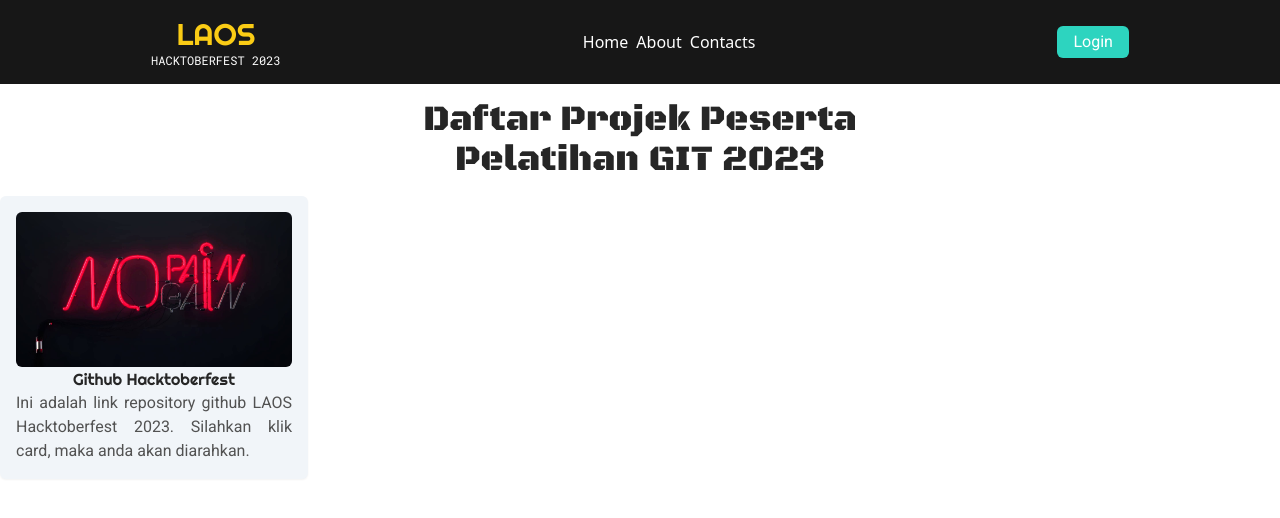
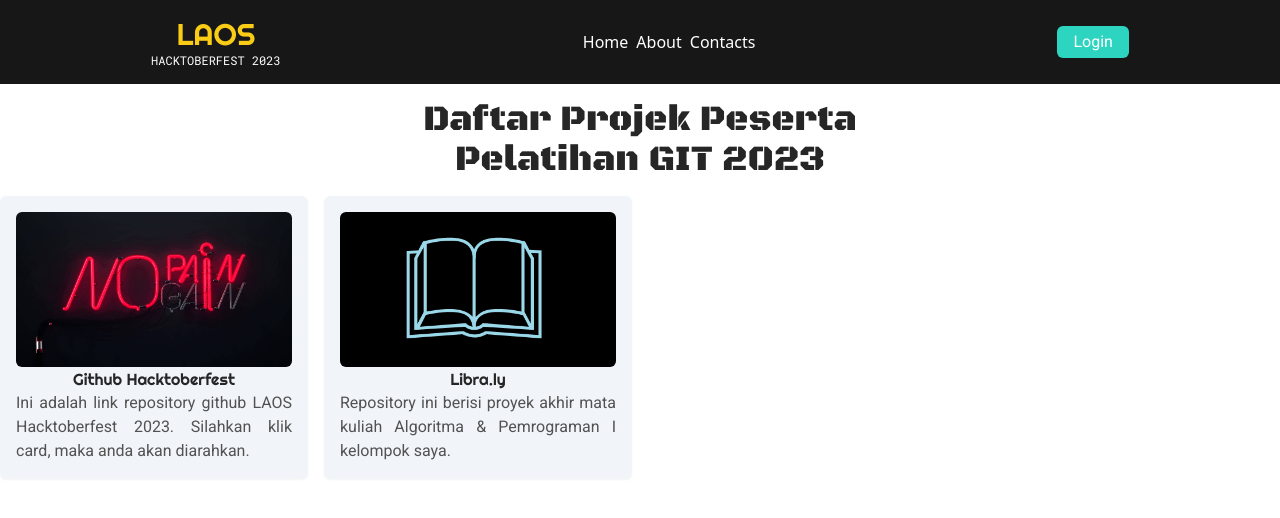
Before and after one commit to UKM-LAOS/Hacktoberfest-LAOS-2023, a React (Vite) app: page / in a window 1280 px wide. Shown: the top 518 px of the page. Built offline with nearby package versions, Linux system fonts and the light colour scheme.

Commit message:
tambah card baru

```diff
--- a/src/App.jsx
+++ b/src/App.jsx
@@ -15,6 +15,12 @@ function App() {
           imagepath="/images/example.jpg"
           description="Ini adalah link repository github LAOS Hacktoberfest 2023. Silahkan klik card, maka anda akan diarahkan."
         />
+        <ProjectCard
+          link="https://github.com/chiwst/libra.ly"
+          title="Libra.ly"
+          imagepath="/images/232410103001.jpg"
+          description="Repository ini berisi proyek akhir mata kuliah Algoritma & Pemrograman I kelompok saya."
+        />
       </section>
     </>
   );
```
Also changed, not shown: public/images/232410103001.jpg (added).
